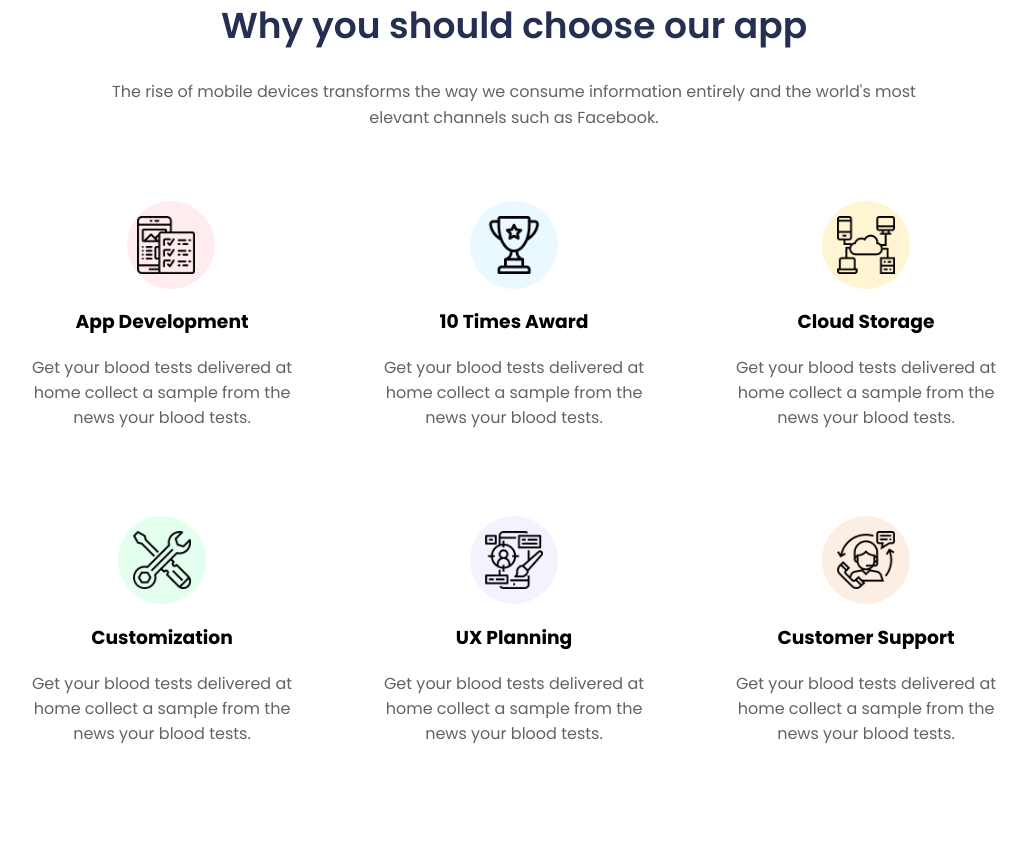
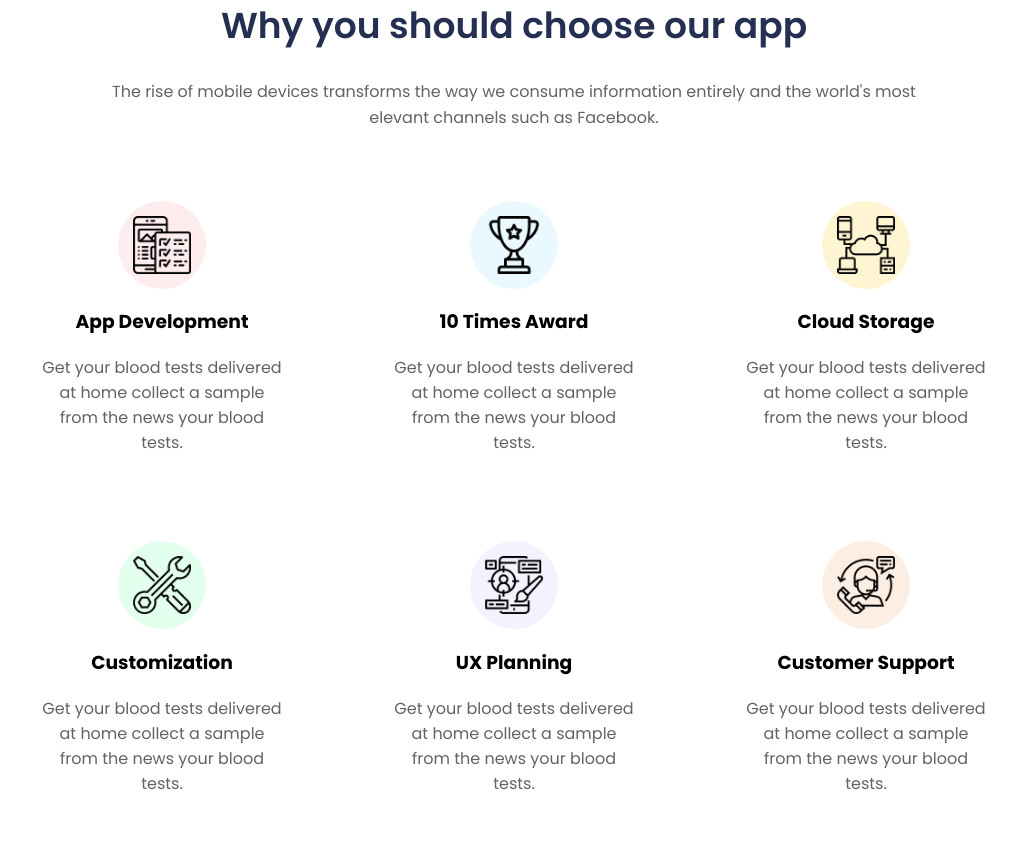
Before and after one commit to muzeyyenyildiz/freebie, a plain HTML site: page index.html in a window 1280 px wide. Shown: the part 3698-4560 px from the top of the page, without its empty margins (126-1153 px from the left). Drawn offline with Linux system fonts and the light colour scheme; files whose address does not match are found by name.

Commit message:
add changes

```diff
--- a/css/responsive.css
+++ b/css/responsive.css
@@ -501,7 +501,7 @@
         flex-direction: column;
         justify-content: flex-start;
         align-items: flex-start;
-        margin: 0.5rem 4rem 0.5rem 4rem;
+        margin: 0.5rem;
     }
     .apps_container_head h1 {
         margin: 0;
@@ -520,6 +520,7 @@
         width: 60px;
         height: 60px;
         border-radius: 50%;
+        margin-right: 0.5rem;
     }
 
     .apps_image_container img {
@@ -529,6 +530,7 @@
     .apps_content__all {
         flex-direction: column;
         align-items: flex-start;
+        margin-left: 1rem;
     }
 
     .apps_header__all {
--- a/css/style.css
+++ b/css/style.css
@@ -647,7 +647,7 @@ body {
 }
 
 .apps_content_all {
-    width: 80%;
+    width: 70%;
 }
 
 .apps_header__all {
@@ -660,6 +660,21 @@ body {
     font-size: 16px;
     color: #616368;
 }
+.apps_image_container_web {
+    width: 88px;
+    height: 88px;
+    background: #ffecef;
+    border: 1px solid #ffecef;
+    border-radius: 88px;
+    display: flex;
+    justify-content: center;
+    align-items: center;
+}
+
+.apps_image_container_web img {
+    width: 58px;
+}
+
 .apps_image_container_trophy {
     width: 88px;
     height: 88px;
--- a/index.html
+++ b/index.html
@@ -192,11 +192,9 @@
       </div>
       <div class="apps-container-boxes" >
         <div class="apps_content__box">
-          <div class="apps_content__box_image">
-            <div class="apps_image_container">
+            <div class="apps_image_container_web">
               <img src="img/web-design-icon.png" alt=""/>
             </div>
-          </div>
           <div class="apps_content_all">
             <h3 class="apps_header__fast">App Development</h3>
             <p class="apps_content_x">Get your blood tests delivered at home collect a sample from the news your
@@ -266,7 +264,7 @@
         </div>
         <div class="ultimate_boxes">
           <div class="ultimate_content__box">
-            <div class="apps_image_container">
+            <div class="apps_image_container_web">
               <img src="img/web-design-icon.png" alt=""/>
             </div>
             <div class="apps_content_all">
```
Also changed, not shown: img/freebiemobile.png (added), 1 other file.
